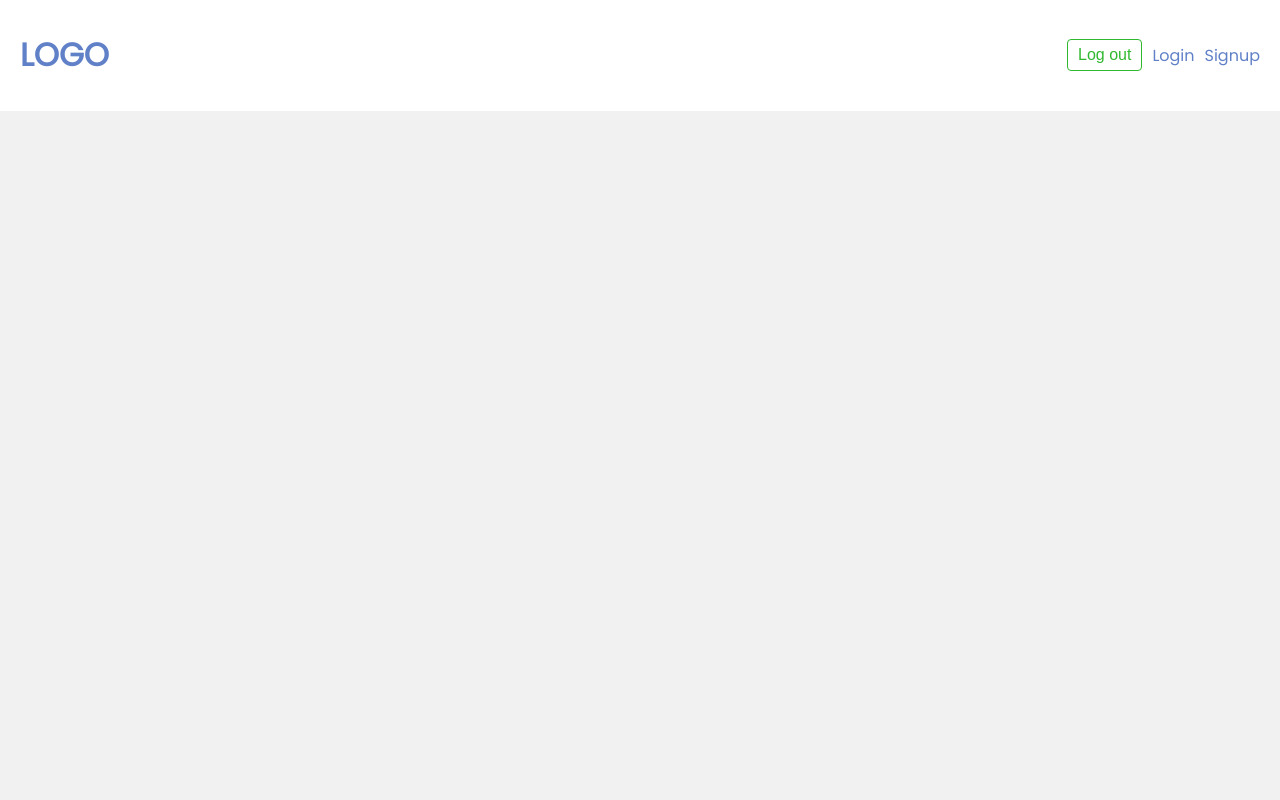
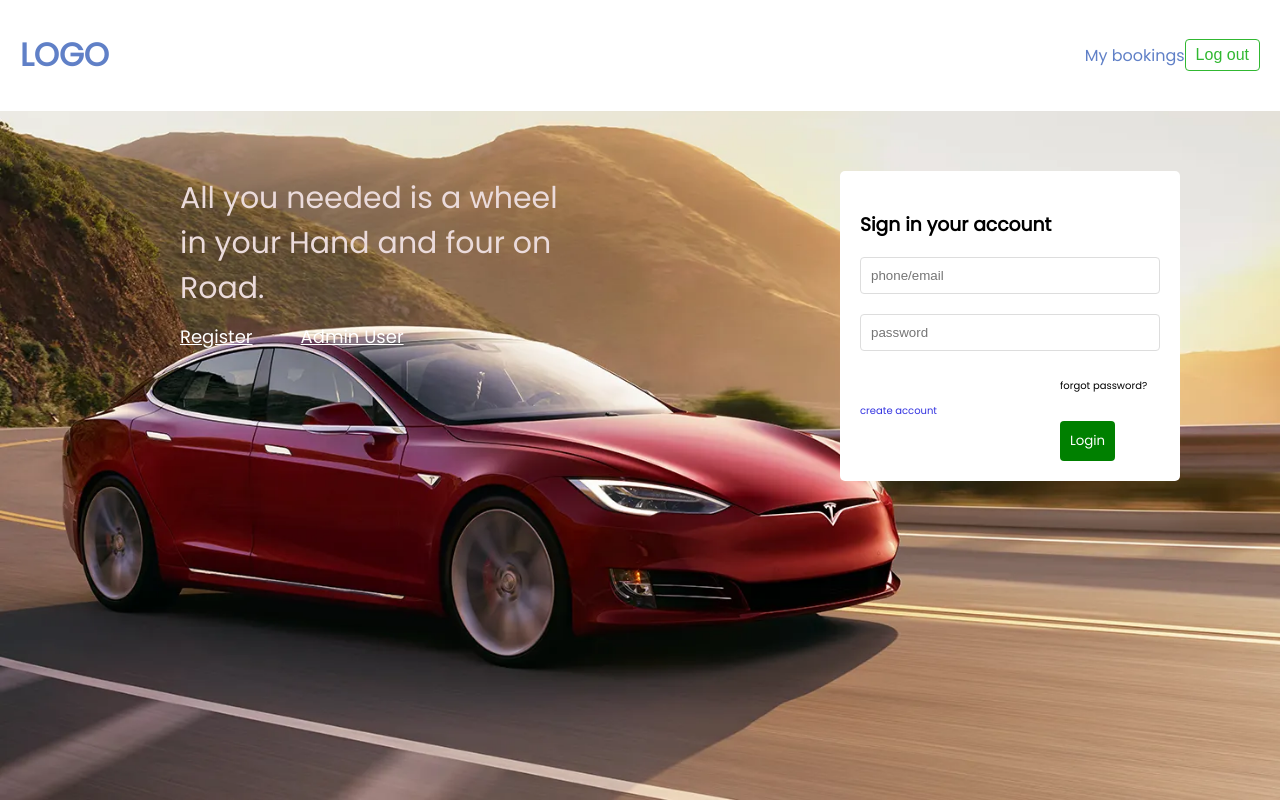
Before and after one commit to BharathPenkey/Project-Practise, a React (Create React App) app in the folder frontend/: page / in a window 1280 px wide. Built offline with nearby package versions, Linux system fonts and the light colour scheme.

Commit message:
created some context and hooks

```diff
--- a/frontend/package.json
+++ b/frontend/package.json
@@ -1,4 +1,5 @@
 {
+  "proxy": "http://localhost:4000",
   "name": "frontend",
   "version": "0.1.0",
   "private": true,
@@ -6,6 +7,7 @@
     "@testing-library/jest-dom": "^5.16.5",
     "@testing-library/react": "^13.4.0",
     "@testing-library/user-event": "^13.5.0",
+    "proxy": "^1.0.2",
     "react": "^18.2.0",
     "react-dom": "^18.2.0",
     "react-router-dom": "^6.9.0",
--- a/frontend/src/App.js
+++ b/frontend/src/App.js
@@ -4,6 +4,8 @@ import { BrowserRouter, Routes, Route } from 'react-router-dom'
 
 import Navbar from './components/Navbar';
 import CarBooking from './Pages/CarBooking';
+import { Login } from './Pages/Login';
+import { Signup } from './Pages/Signup';
 
 function App() {
   return (
@@ -13,7 +15,8 @@ function App() {
 
         <div className="pages">
           <Routes>
-            <Route path="/" />
+            <Route path="/" element={<Login/>}/>
+            <Route path='/signup' element={<Signup/>}/>
             <Route path="/CarBooking" element={<CarBooking/>}></Route>
           </Routes>
         </div>
--- /dev/null
+++ b/frontend/src/Context/AuthContext.js
@@ -0,0 +1,38 @@
+import { useEffect } from "react";
+
+const { createContext, useReducer } = require("react");
+
+
+
+export const AuthContext = createContext();
+
+export const authReducer = (state, action) => {
+    switch (action.type) {
+        case 'LOGIN' :
+        return {user : action.payload}
+
+        case 'LOGOUT' :
+        return {user : null}
+
+        default :
+        return state
+    }
+}
+export const AuthContextProvider = ({ children }) => {
+   const [state, dispatch] = useReducer(authReducer, {
+    user : null
+   })
+
+   useEffect(() => {
+    const user = JSON.parse(localStorage.getItem('user'))
+
+    if(user){
+        dispatch({type:'LOGIN', payload:user})
+    }
+   }, [])
+   console.log('authcontext state' , state)
+
+   return (<AuthContext.Provider value={{...state, dispatch}}>
+    {children}
+   </AuthContext.Provider>)
+}
--- a/frontend/src/Pages/Login.js
+++ b/frontend/src/Pages/Login.js
@@ -0,0 +1,49 @@
+import React, { useState } from 'react'
+import { Link } from 'react-router-dom';
+import '../Styles/Form.css'
+
+
+export  function Form() {
+    const [email, setEmail] = useState('');
+    const [password, setPassword] = useState('');
+
+  return (
+    <form className='login'>
+
+       <h3>Sign in your account</h3>
+
+       <input type='email'
+        onChange={(e) => setEmail(e.target.value)}
+        value = {email}
+        placeholder='phone/email'/>
+
+       <input  type='password'
+       onChange={(e) => setPassword(e.target.value)}
+       value={password}
+       placeholder='password'/>
+
+       <span>forgot password?</span>
+       <div className='createAccount'><Link to='/signup'>create account</Link></div>
+        <button>Login</button>
+    </form>
+  )
+}
+
+
+export  function Login() {
+  return (
+    <div className='background'>
+        <div className='home'>
+        <div className='desc'>
+            All you needed is a wheel in your Hand and four on Road.
+            <div className='links'>
+                <Link to='/signup'>Register</Link> &nbsp; &nbsp; &nbsp;
+
+                <Link to='/admin'>Admin User</Link>
+            </div>
+        </div>
+        <div className='form'><Form/></div>
+        </div>
+    </div>
+  )
+}
--- a/frontend/src/Pages/Signup.js
+++ b/frontend/src/Pages/Signup.js
@@ -0,0 +1,62 @@
+import React, { useState } from 'react'
+import { Link } from 'react-router-dom';
+import '../Styles/Form.css'
+
+
+export  function Form() {
+    const [email, setEmail] = useState('');
+    const [password, setPassword] = useState('');
+    const [name, setName] = useState('')
+    const [contact, setContact] = useState('')
+    const [confirmPassword, setconfirmPassword] = useState('')
+
+  return (
+    <form className='login'>
+
+       <h3>Register in your account</h3>
+
+       <input type='text'
+        onChange={(e) => setName(e.target.value)}
+        value = {name}
+        placeholder='name'/>
+
+       <input type='email'
+        onChange={(e) => setEmail(e.target.value)}
+        value = {email}
+        placeholder='email'/>
+
+       <input type='number'
+        onChange={(e) => setContact(e.target.value)}
+        value = {contact}
+        placeholder='contact'/>
+
+       <input  type='password'
+       onChange={(e) => setPassword(e.target.value)}
+       value={password}
+       placeholder='password'/>
+
+       <input type='password'
+        onChange={(e) => setconfirmPassword(e.target.value)}
+        value = {confirmPassword}
+        placeholder='confirm password'/>
+
+        <div><Link to='/'>Signin</Link></div>
+        <button>Register</button>
+    </form>
+  )
+}
+
+
+export  function Signup() {
+  return (
+    <div className='background'>
+        <div className='home'>
+        <div className='desc'>
+            All you needed is a wheel in your Hand and four on Road.
+
+        </div>
+        <div className='form'><Form/></div>
+        </div>
+    </div>
+  )
+}
--- /dev/null
+++ b/frontend/src/Styles/Form.css
@@ -0,0 +1,65 @@
+.home{
+    display: grid;
+    grid-template-columns: 3fr 1fr ;
+    gap: 100px;
+}
+body{
+    background-image: url('../Data/backgroundImage.webp');
+    height: 100vh;
+    max-width: 1400px;
+    background-size: cover;
+}
+
+  input {
+    padding: 10px;
+    margin-top: 10px;
+    margin-bottom: 20px;
+    width: 100%;
+    display: block;
+    border: 1px solid #ddd;
+    border-radius: 4px;
+    box-sizing: border-box;
+  }
+  form button {
+    background: green;
+    border: 0;
+    color: #fff;
+    padding: 10px;
+    font-family: "Poppins";
+    border-radius: 4px;
+    cursor: pointer;
+    margin-left: 200px;
+    margin-top: 0px;
+  }
+  form.login{
+    margin: 40px auto;
+    width: 300px;
+    background-color: #fff;
+    border-radius: 5px;
+    padding: 20px;
+    min-height: 250px;
+    margin-right: 80px;
+  }
+
+.desc{
+   margin: auto;
+   font-size: 30px;
+   color: rgb(235, 219, 219);
+   width: 400px;
+   height: 300px;
+}
+.desc a {
+    color: white;
+    font-size: 18px;
+}
+
+form a {
+    text-decoration: none;
+    font-size: 10px;
+    color: rgb(51, 51, 224);
+}
+form span{
+    font-size: 10px;
+    margin-left: 200px;
+    margin-bottom: 10px;
+}
--- a/frontend/src/components/Navbar.js
+++ b/frontend/src/components/Navbar.js
@@ -1,8 +1,14 @@
 import React from 'react'
 
 import { Link } from 'react-router-dom'
+import { useLogout } from '../hooks/useLogout'
 
 export default function Navbar() {
+  const logout = useLogout()
+
+  const handlelogout = () => {
+    logout()
+ }
   return (
     <header>
         <div className='container'>
@@ -10,15 +16,12 @@ export default function Navbar() {
                     <h1>LOGO</h1>
                 </Link>
                 <nav>
-                        <div>
-                        <button>Log out</button>
-                        </div>
-
-                        <div>
-                        <Link to='login'>Login</Link>
-                        <Link to='signup'>Signup</Link>
-                        </div>
-
+                      <div>
+                      <Link to='/mybookings'>My bookings</Link>
+                      </div>
+                      <div>
+                      <button onClick={handlelogout}>Log out</button>
+                      </div>
                 </nav>
             </div>
     </header>
--- /dev/null
+++ b/frontend/src/hooks/useAuthContext.js
@@ -0,0 +1,11 @@
+import {  useContext } from "react";
+import { AuthContext } from "../Context/AuthContext";
+
+
+export const useAuthContext = () => {
+    const context = useContext(AuthContext);
+    if(!context){
+        throw Error('useAuthContext must be used in AuthContextProvider')
+    }
+    return context;
+}
--- /dev/null
+++ b/frontend/src/hooks/useLogout.js
@@ -0,0 +1,18 @@
+
+import { useAuthContext } from './useAuthContext'
+
+export const useLogout = () => {
+    const { dispatch } = useAuthContext()
+
+    const logout = () => {
+         //remove user from storage
+          localStorage.removeItem('user')
+          //ab hme global state ko change(logout ) krna h
+
+          dispatch({type : 'LOGOUT'})// no payload here
+     /// jiske lie hm navbar m ek logout buttuon bnayenge
+
+    }
+
+    return { logout }
+}
--- a/frontend/src/index.js
+++ b/frontend/src/index.js
@@ -3,11 +3,14 @@ import ReactDOM from 'react-dom/client';
 import './index.css';
 import App from './App';
 import reportWebVitals from './reportWebVitals';
+import { AuthContextProvider } from './Context/AuthContext';
 
 const root = ReactDOM.createRoot(document.getElementById('root'));
 root.render(
   <React.StrictMode>
-    <App />
+    <AuthContextProvider>
+       <App />
+    </AuthContextProvider>
   </React.StrictMode>
 );
 
```
Also changed, not shown: frontend/src/hooks/useSignup.js (added, +37 -0 lines), frontend/src/Data/backgroundImage.webp (renamed from frontend/src/assets/backgroundImage.webp), 1 other file (tests, documents, lock files or other folders).
